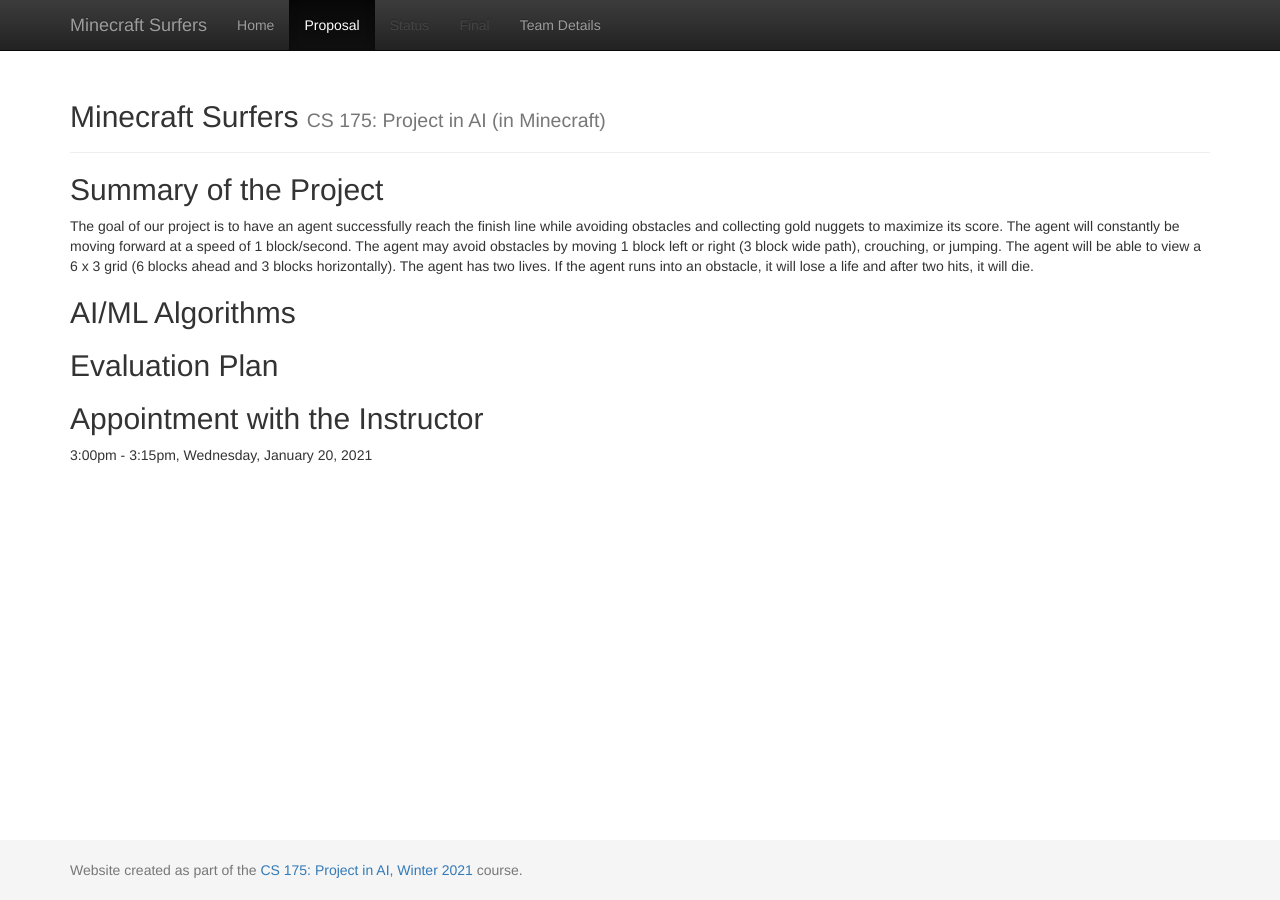
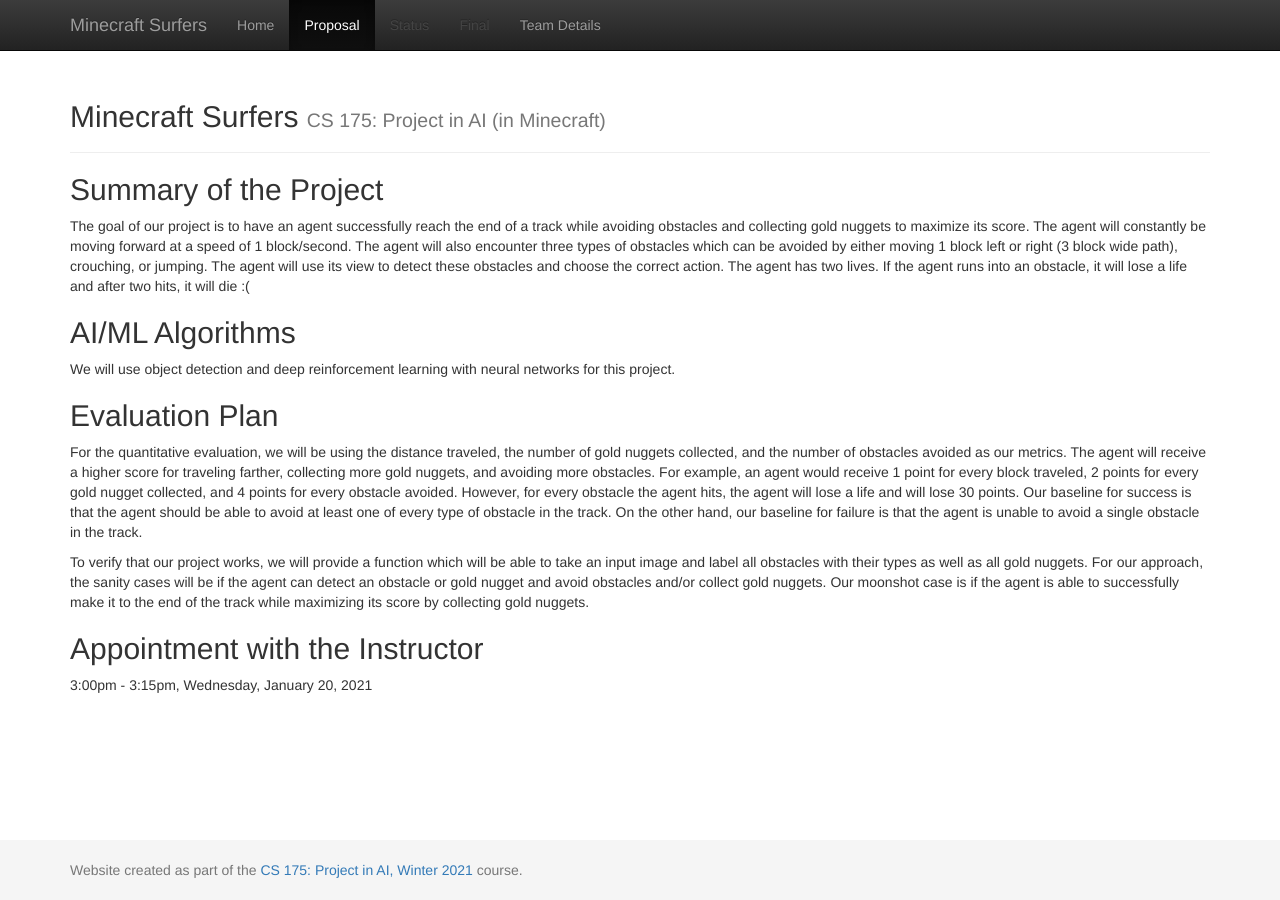
Before and after one commit to SahilRailkar/group-19, a Jekyll site: the page built from docs/proposal.md, in a window 1280 px wide. Built offline with Jekyll 4.4.1, drawn with Linux system fonts in a browser that asks for light colours.

Commit message:
Finished Proposal

```diff
--- a/docs/proposal.md
+++ b/docs/proposal.md
@@ -4,13 +4,15 @@
 ---
 
 ## Summary of the Project
-The goal of our project is to have an agent successfully reach the finish line while avoiding obstacles and collecting gold nuggets to maximize its score. The agent will constantly be moving forward at a speed of 1 block/second. The agent may avoid obstacles by moving 1 block left or right (3 block wide path), crouching, or jumping. The agent will be able to view a 6 x 3 grid (6 blocks ahead and 3 blocks horizontally). The agent has two lives. If the agent runs into an obstacle, it will lose a life and after two hits, it will die.
+The goal of our project is to have an agent successfully reach the end of a track while avoiding obstacles and collecting gold nuggets to maximize its score. The agent will constantly be moving forward at a speed of 1 block/second. The agent will also encounter three types of obstacles which can be avoided by either moving 1 block left or right (3 block wide path), crouching, or jumping. The agent will use its view to detect these obstacles and choose the correct action. The agent has two lives. If the agent runs into an obstacle, it will lose a life and after two hits, it will die :(
 
 ## AI/ML Algorithms
-
+We will use object detection and deep reinforcement learning with neural networks for this project.
 
 ## Evaluation Plan
+For the quantitative evaluation, we will be using the distance traveled, the number of gold nuggets collected, and the number of obstacles avoided as our metrics. The agent will receive a higher score for traveling farther, collecting more gold nuggets, and avoiding more obstacles. For example, an agent would receive 1 point for every block traveled, 2 points for every gold nugget collected, and 4 points for every obstacle avoided. However, for every obstacle the agent hits, the agent will lose a life and will lose 30 points. Our baseline for success is that the agent should be able to avoid at least one of every type of obstacle in the track. On the other hand, our baseline for failure is that the agent is unable to avoid a single obstacle in the track.
 
+To verify that our project works, we will provide a function which will be able to take an input image and label all obstacles with their types as well as all gold nuggets. For our approach, the sanity cases will be if the agent can detect an obstacle or gold nugget and avoid obstacles and/or collect gold nuggets. Our moonshot case is if the agent is able to successfully make it to the end of the track while maximizing its score by collecting gold nuggets.
 
 ## Appointment with the Instructor
 3:00pm - 3:15pm, Wednesday, January 20, 2021
```
